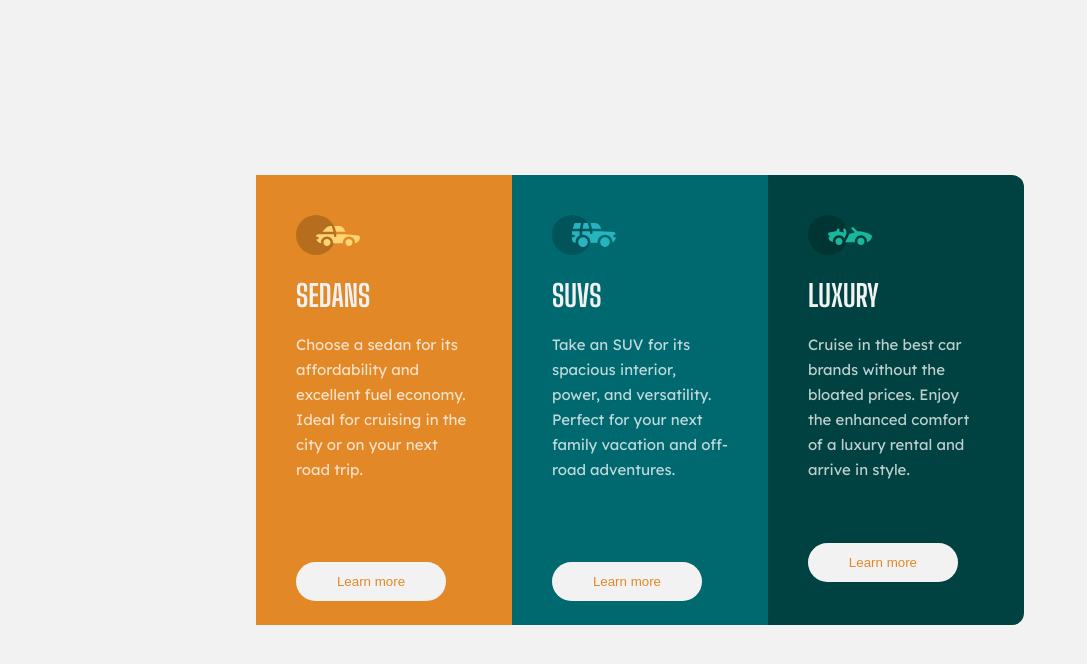
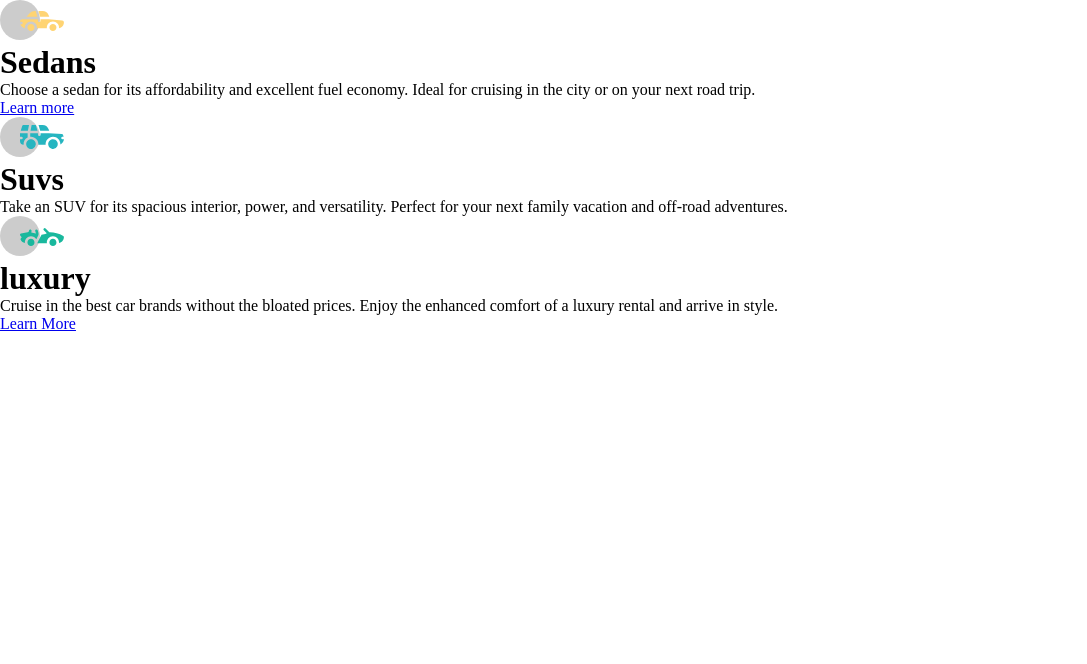
Before and after one commit to Meetkamal256/3-column-preview-card-component-frontend-mentor-challenge, a plain HTML site: page index.html in a window 1280 px wide. Shown: the whole page, without its empty margins (0-1087 px from the left). Drawn offline with Linux system fonts and the light colour scheme.

Commit message:
modified page layout

```diff
--- a/index.html
+++ b/index.html
@@ -9,40 +9,28 @@
 <body>
   <main id="container">
     <div id="card">
-      <div class="sedans">
-        <div class="top-icon">
-          <img src="images/icon-sedans.svg" alt="">
-        </div>
-        <h1 class="title">Sedans</h1>
-        <div class="description">
-          <p> Choose a sedan for its affordability and excellent fuel economy. Ideal for cruising in the city
-            or on your next road trip.</p>
-        </div>
-        <button class="btn"><a href="#"></a>Learn more</button>
+      <div class="box box1">
+        <img src="images/icon-sedans.svg" alt="">
+        <h1>Sedans</h1>
+        <p>Choose a sedan for its affordability and excellent fuel economy. Ideal for cruising in the city
+          or on your next road trip.</p>
+          <a href="#">Learn more</a>
       </div>
-      <div class="jeeps">
-        <div class="top-icon">
-          <img src="images/icon-suvs.svg" alt="">
-        </div>
-        <h1 class="title">SUVs</h1>
-        <div class="description">
-          <p> Take an SUV for its spacious interior, power, and versatility. Perfect for your next family vacation
-            and off-road adventures.</p>
-        </div>
-        <button class="btn"><a href="#"></a>Learn more</button>
+      <div class="box box2">
+        <img src="images/icon-suvs.svg" alt="">
+        <h1>Suvs</h1>
+        <p>Take an SUV for its spacious interior, power, and versatility. Perfect for your next family vacation
+          and off-road adventures.</p>
       </div>
-      <div class="luxury">
-        <div class="top-icon">
-          <img src="images/icon-luxury.svg" alt="">
-        </div>
-        <h1 class="title">Luxury</h1>
-        <div class="description">
-          <p> Cruise in the best car brands without the bloated prices. Enjoy the enhanced comfort of a luxury
-            rental and arrive in style.</p>
-        </div>
-        <button class="btn"><a href="#"></a>Learn more</button>
+      <div class="box box3">
+        <img src="images/icon-luxury.svg" alt="">
+        <h1>luxury</h1>
+        <p>Cruise in the best car brands without the bloated prices. Enjoy the enhanced comfort of a luxury
+          rental and arrive in style.</p>
+        <a href="#">Learn More</a>
       </div>
     </div>
   </main>
+
 </body>
 </html>
--- a/styles.css
+++ b/styles.css
@@ -15,273 +15,3 @@
     --very-light-gray:  hsl(0, 0%, 95%);
     --font-size: 15px;
 }
-
-
-body{
-    background-color: var(--very-light-gray);
-    font-family: 'Big Shoulders Display', cursive;
-    font-size: var(--font-size);
-    display: flex;
-    align-items: center;
-    justify-content: center;
-    height: 100vh;
-}
-
-#card{
-    display: flex;
-    margin: 0 5rem;
-    width: 60vw;
-    height: 450px;
-
-}
-
-#card .sedans{
-    background-color: var(--Bright-orange);
-    padding: 2.5rem;
-    flex-basis: 33.33%;
-}
-
-.sedans .title{
-    color: var(--very-light-gray);
-    text-transform: uppercase;
-    margin: 1.2rem 0rem;
-    font-weight: 700;
-}
-
-.sedans p{
-    color: var(--paragraph);
-    font-weight: 400;
-    font-family: 'Lexend Deca', sans-serif;
-    margin-bottom: 5rem;
-    line-height: 25px;
-}
-
-.sedans .btn{
-    background-color: var(--very-light-gray);
-    color: var(--Bright-orange);
-    border: none;
-    border-radius: 20px;
-    text-align: center;
-    width: 150px;
-    padding: 12px;
-    cursor: pointer;
-}
-
-.sedans .btn:hover{
-    background-color: rgba(0,0,0,0.2);
-    color: #fff;
-}
-
-#card .jeeps{
-    background-color: var(--Dark-cyan);
-    padding: 2.5rem;
-    flex-basis: 33.33%;
-}
-
-.jeeps .title{
-    color: var(--very-light-gray);
-    text-transform: uppercase;
-    margin: 1.2rem 0rem;
-    font-weight: 700;
-}
-
-.jeeps p{
-    color: var(--paragraph);
-    font-weight: 400;
-    font-family: 'Lexend Deca', sans-serif;
-    margin-bottom: 5rem;
-    line-height: 25px;
-}
-
-.jeeps .btn{
-    background-color: var(--very-light-gray);
-    color: var(--Bright-orange);
-    border: none;
-    border-radius: 20px;
-    text-align: center;
-    width: 150px;
-    padding: 12px;
-    cursor: pointer;
-}
-
-.jeeps .btn:hover{
-    background-color: rgba(0,0,0,0.2);
-    color: #fff;
-}
-
-
-#card .luxury{
-    background-color: var(--Very-dark-cyan);
-    padding: 2.5rem;
-    flex-basis: 33.33%;
-    border-top-right-radius: 12px;
-    border-bottom-right-radius: 12px;
-}
-
-.luxury .title{
-    color: var(--very-light-gray);
-    text-transform: uppercase;
-    margin: 1.2rem 0rem;
-    font-weight: 700;
-}
-
-.luxury p{
-    color: var(--paragraph);
-    font-weight: 400;
-    font-family: 'Lexend Deca', sans-serif;
-    margin-bottom: 3.8rem;
-    line-height: 25px;
-}
-
-.luxury .btn{
-    background-color: var(--very-light-gray);
-    color: var(--Bright-orange);
-    border: none;
-    border-radius: 20px;
-    text-align: center;
-    width: 150px;
-    padding: 12px;
-    cursor: pointer;
-}
-
-.luxury .btn:hover{
-    background-color: rgba(0,0,0,0.2);
-    color: #fff;
-}
-
-/* responsive styles */
-
-@media(max-width: 425px){
-    #card{
-        flex-direction: column;
-        width: 80vw;
-        margin: 900px auto;
-    }
-    #card .sedans{
-        padding: 2.5rem;
-        border-top-left-radius: 12px;
-        border-top-right-radius: 12px;
-
-    }
-
-    .sedans .title{
-        margin: 1.2rem 0rem;
-
-    }
-
-    .sedans p{
-        margin-bottom: 4rem;
-    }
-
-    .sedans .btn{
-        border-radius: 20px;
-        padding: 12px;
-
-    }
-
-    #card .jeeps{
-        padding: 2.5rem;
-    }
-
-    .jeeps .title{
-        margin: 1.2rem 0rem;
-    }
-
-    .jeeps p{
-        margin-bottom: 4rem;
-    }
-
-    .jeeps .btn{
-        border-radius: 20px;
-        padding: 12px;
-    }
-
-    #card .luxury{
-        padding: 2.5rem;
-        border-top-right-radius: 0px;
-        border-bottom-left-radius: 12px;
-        border-bottom-right-radius: 12px;
-    }
-
-    .luxury .title{
-        margin: 1.2rem 0rem;
-    }
-
-    .luxury p{
-        margin-bottom: 4rem;
-    }
-
-    .luxury .btn{
-        padding: 12px;
-    }
-
-
-
-}
-
-@media(min-width: 426px) and (max-width: 768px){
-    #card{
-        flex-direction: column;
-        width: 70vw;
-        margin: 900px auto;
-    }
-    #card .sedans{
-        padding: 2.5rem;
-        border-top-left-radius: 12px;
-        border-top-right-radius: 12px;
-
-    }
-
-    .sedans .title{
-        margin: 1.2rem 0rem;
-
-    }
-
-    .sedans p{
-        margin-bottom: 4rem;
-    }
-
-    .sedans .btn{
-        border-radius: 20px;
-        padding: 12px;
-
-    }
-
-    #card .jeeps{
-        padding: 2.5rem;
-    }
-
-    .jeeps .title{
-        margin: 1.2rem 0rem;
-    }
-
-    .jeeps p{
-        margin-bottom: 4rem;
-    }
-
-    .jeeps .btn{
-        border-radius: 20px;
-        padding: 12px;
-    }
-
-    #card .luxury{
-        padding: 2.5rem;
-        border-top-right-radius: 0px;
-        border-bottom-left-radius: 12px;
-        border-bottom-right-radius: 12px;
-    }
-
-    .luxury .title{
-        margin: 1.2rem 0rem;
-    }
-
-    .luxury p{
-        margin-bottom: 4rem;
-    }
-
-    .luxury .btn{
-        padding: 12px;
-    }
-
-
-}
```
